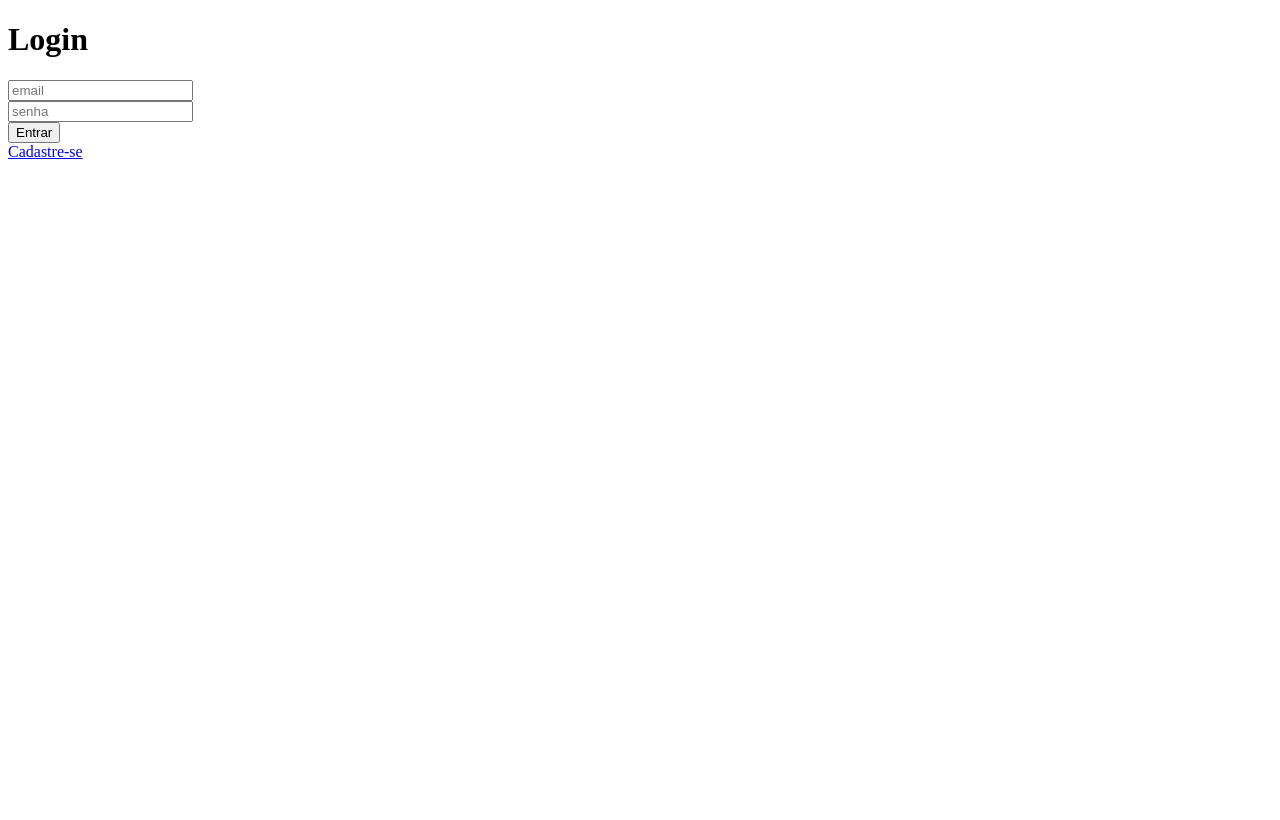
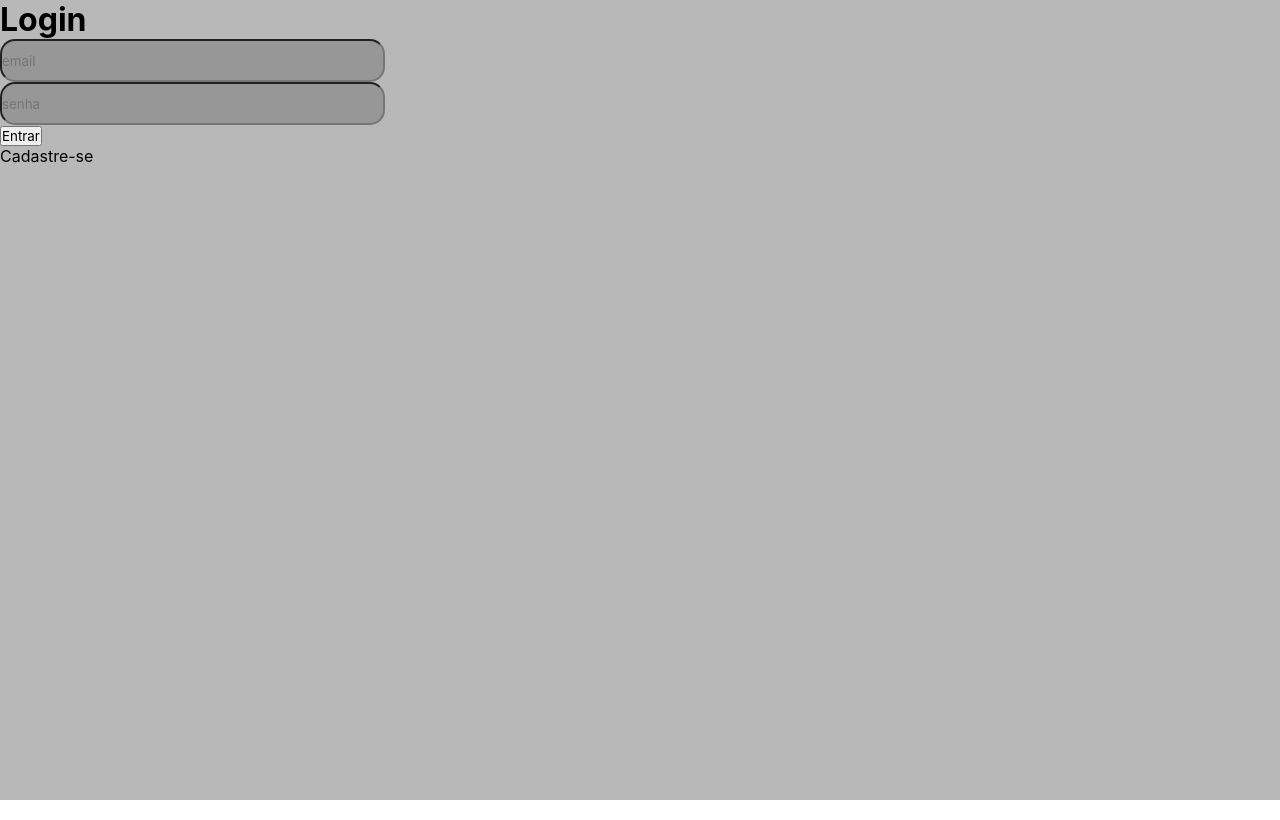
Before and after one commit to LuanTerra-Apollo/Grupo6-React-Serratec, a React (Vite) app in the folder shopix/: page /login in a window 1280 px wide. Built offline with nearby package versions, Linux system fonts and the light colour scheme.

Commit message:
Login com Inputs pré estilizados

```diff
--- a/shopix/src/components/styles/GlobalStyle.style.jsx
+++ b/shopix/src/components/styles/GlobalStyle.style.jsx
@@ -5,5 +5,6 @@ export const GlobalStyle = createGlobalStyle`
     margin: 0;
     padding: 0;
     box-sizing: border-box;
+    font-family: 'Inter';
 }
 `
--- a/shopix/src/components/styles/Wrapper.style.jsx
+++ b/shopix/src/components/styles/Wrapper.style.jsx
@@ -5,6 +5,7 @@ export const Wrapper = styled.div`
     height: 100vh;
     background-color: ${({theme}) => theme.colors.wrapperGray};
 
+
     & a {
         color: inherit;
         text-decoration: none;
--- a/shopix/src/main.jsx
+++ b/shopix/src/main.jsx
@@ -12,6 +12,7 @@ import Carrinho from './pages/Carrinho/Carrinho.jsx';
 import Pedido from './pages/Pedidos/Pedidos.jsx';
 import { ThemeProvider } from 'styled-components';
 import { theme } from './components/styles/Theme.style.jsx';
+import { GlobalStyle } from './components/styles/GlobalStyle.style.jsx';
 
 const router = createBrowserRouter([
   {
@@ -43,6 +44,7 @@ const router = createBrowserRouter([
 ReactDOM.createRoot(document.getElementById('root')).render(
   <React.StrictMode>
     <ThemeProvider theme={theme}>
+      <GlobalStyle/>
       <RouterProvider router={router} />
     </ThemeProvider>
   </React.StrictMode>,
--- a/shopix/src/pages/Login/Login.jsx
+++ b/shopix/src/pages/Login/Login.jsx
@@ -1,7 +1,8 @@
 import { Link } from "react-router-dom"
 import { useState, } from 'react'
 import { api } from '../../api/api'
-import { InputBarraPesquisa } from "../../components/styles/Inputs"
+import { Input } from '../../components/styles/Inputs.style'
+import { Wrapper } from "../../components/styles/Wrapper.style"
 
 const Login = () => {
     const [email, setEmail] = useState('')
@@ -26,13 +27,15 @@ const Login = () => {
 
     return (
         <>
-        <form className='formLogin' onSubmit={handleLogin}>
-            <h1>Login</h1>
-            <input type="text" value={email} onChange={(e) => { setEmail(e.target.value)}} placeholder='email' /> <br />
-            <input type="text" value={senha} onChange={(e) => { setSenha(e.target.value)}} placeholder='senha'  /> <br />
-            <button type='submit'>Entrar</button> <br />
-            <Link to={'/cadastro'} >Cadastre-se</Link>
-        </form>
+        <Wrapper>
+            <form className='formLogin' onSubmit={handleLogin}>
+                <h1>Login</h1>
+                <Input width='385px' height='43px' type="text" value={email} onChange={(e) => { setEmail(e.target.value)}} placeholder='email' /> <br />
+                <Input width='385px' height='43px' type="text" value={senha} onChange={(e) => { setSenha(e.target.value)}} placeholder='senha'  /> <br />
+                <button type='submit'>Entrar</button> <br />
+                <Link to={'/cadastro'} >Cadastre-se</Link>
+            </form>
+        </Wrapper>
         <br />
         </>
     )
```
Also changed, not shown: shopix/src/components/styles/Inputs.style.jsx (renamed from shopix/src/components/styles/Inputs.jsx).
